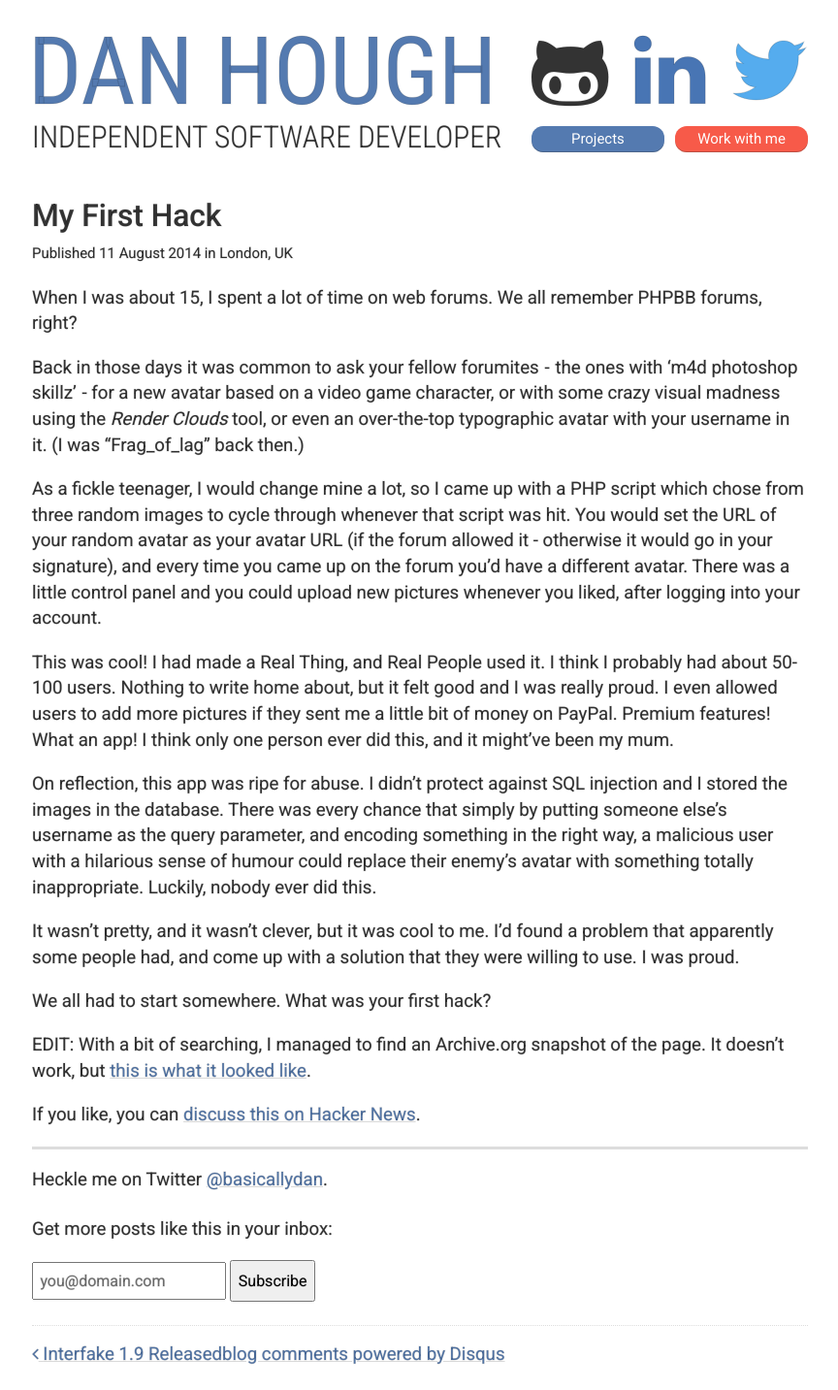
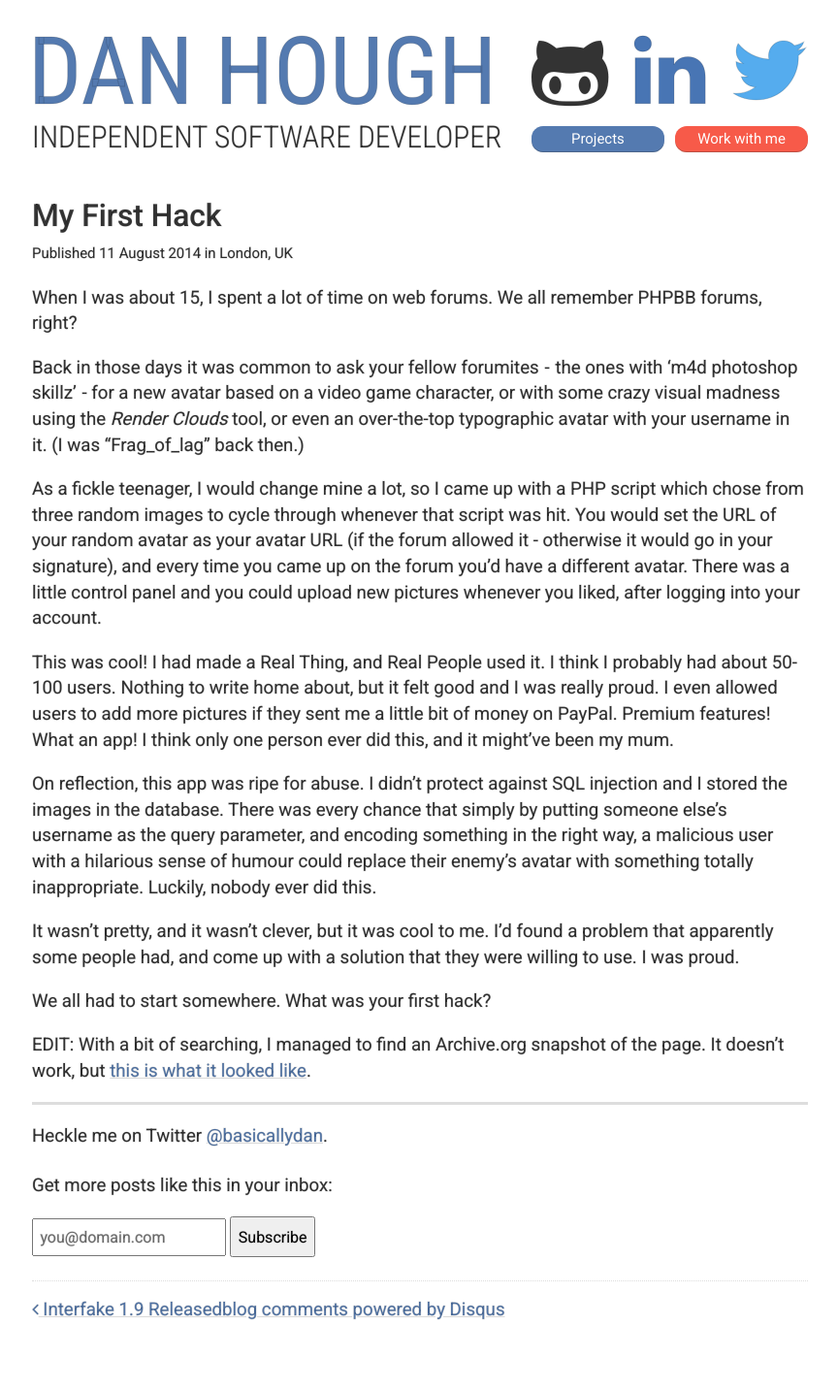
Before and after one commit to basicallydan/danhough.com, a Jekyll site: the page built from _posts/2014-08-11-my-first-hack.markdown, in a window 1280 px wide. Shown: the whole page at 97% size, without its empty margins (207-1071 px from the left). Built offline with Jekyll 4.4.1, drawn with Linux system fonts in a browser that asks for light colours; Markdown is read by kramdown in place of the engine named in the settings; comment, search, counter and statistics services are not loaded; after the commit the page ends 1388 px from its top, so only the background shows below that.

Commit message:
Removed hacker news link. Will resubmit later.

```diff
--- a/_posts/2014-08-11-my-first-hack.markdown
+++ b/_posts/2014-08-11-my-first-hack.markdown
@@ -23,4 +23,4 @@
 
 EDIT: With a bit of searching, I managed to find an Archive.org snapshot of the page. It doesn't work, but [this is what it looked like](http://web.archive.org/web/20070207043937/http://www.silverferret.co.uk/sigimage/).
 
-If you like, you can [discuss this on Hacker News](https://news.ycombinator.com/item?id=8163493).
+<!-- If you like, you can [discuss this on Hacker News](https://news.ycombinator.com/item?id=8163493). -->
```
